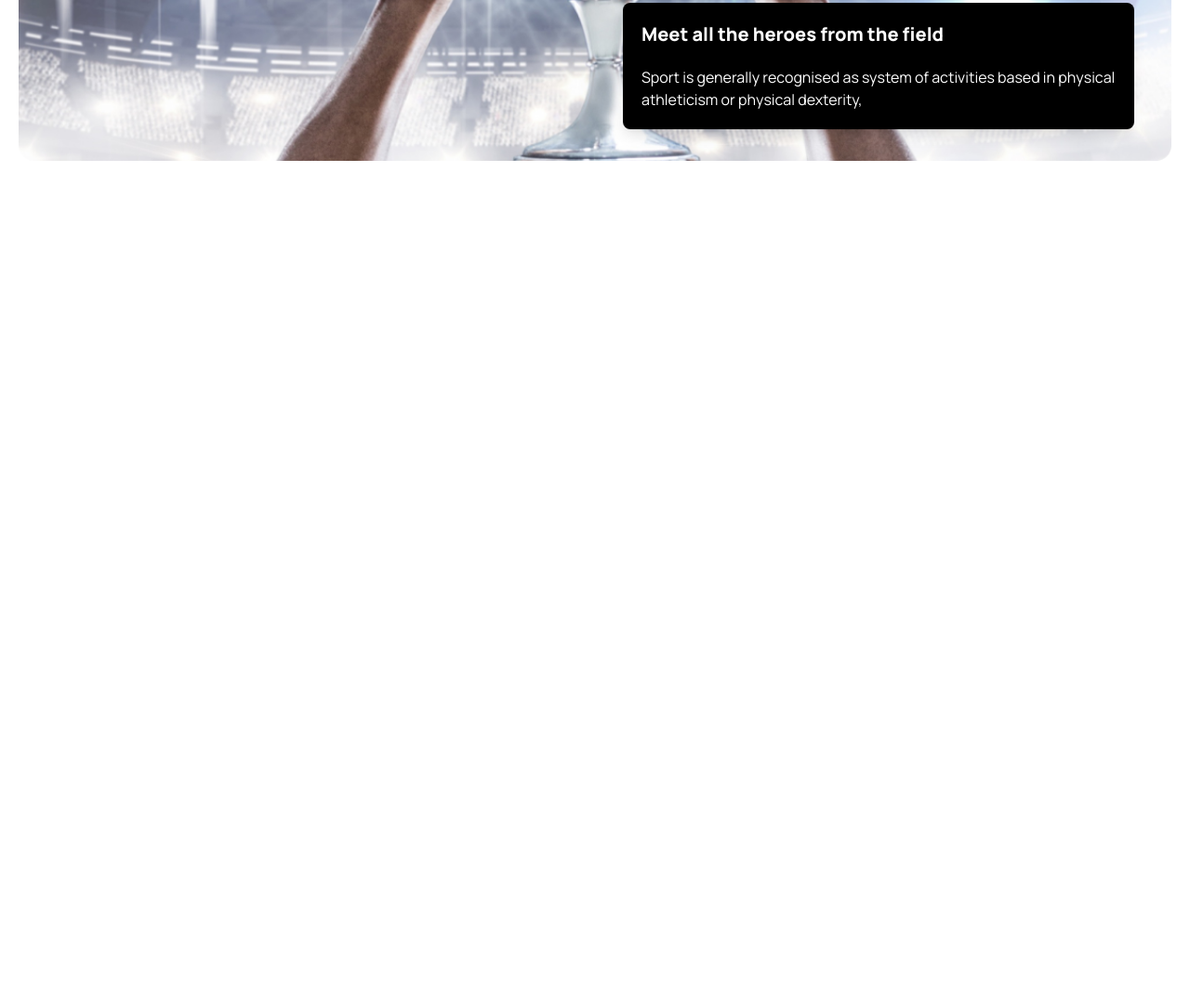
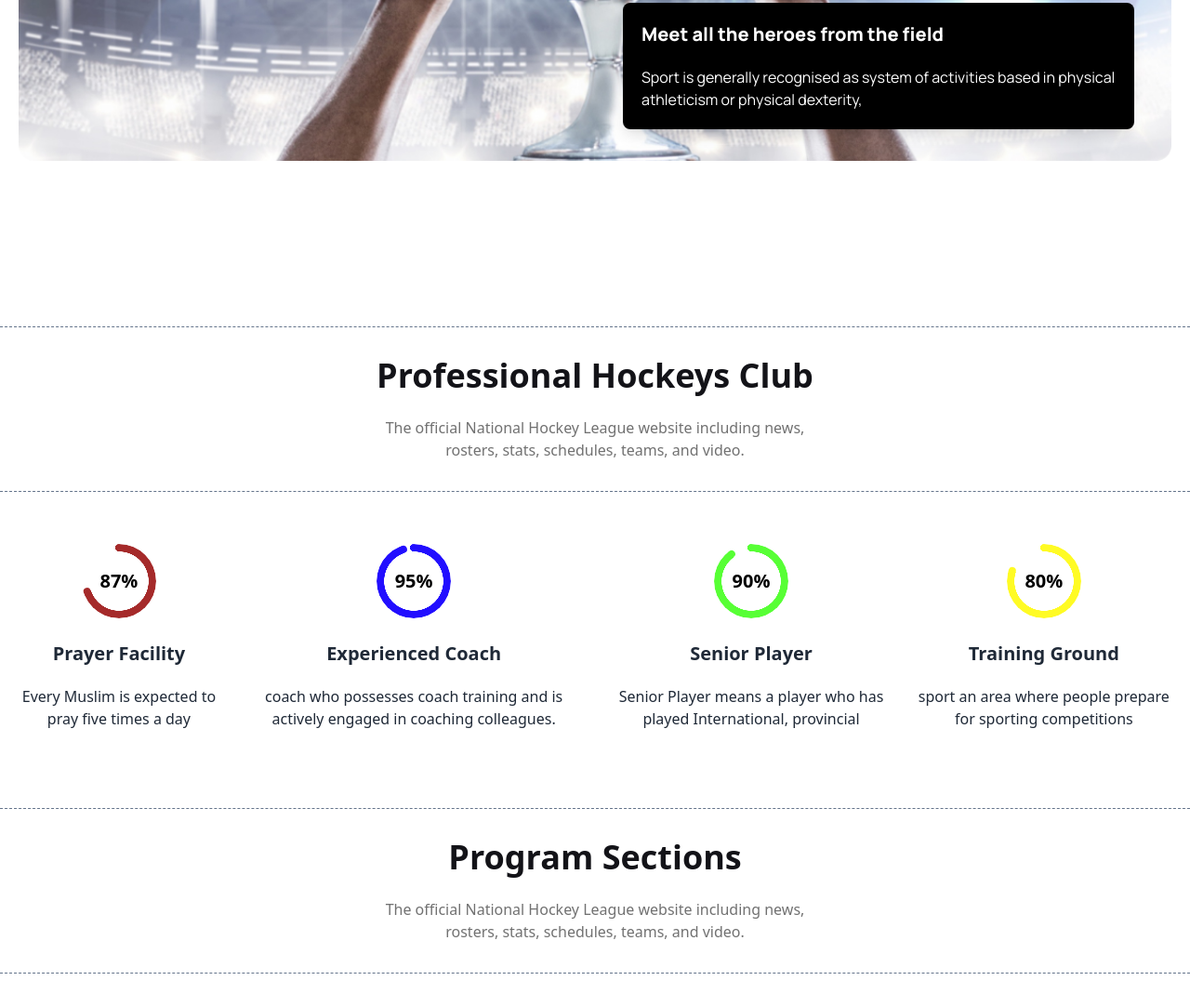
Before and after one commit to tanvirwebpro/B9A3-Hockeys, a plain HTML site: page index.html in a window 1280 px wide. Shown: the part 478-1561 px from the top of the page at 93% size. Before the commit the page ends 800 px from the top, so only its background shows below. Drawn offline with nearby package versions, Linux system fonts and the light colour scheme.

Commit message:
programm section added

```diff
--- a/index.html
+++ b/index.html
@@ -29,6 +29,7 @@
 </head>
 <body>
     <header class="px-5 lg:max-w-7xl mx-auto">
+      <!--Nav bar-->
         <nav>
             <div class="navbar bg-base-100">
                 <div class="navbar-start">
@@ -62,6 +63,7 @@
                 </div>
               </div>
         </nav>
+        <!--slider-->
         <div class="">
           <div class="carousel w-full relative">
             <div id="slide1" class="carousel-item relative w-full">
@@ -99,5 +101,58 @@
           </div>
         </div>
     </header>
+    <main class="lg:max-w-7xl mx-auto">
+      <!--Club section-->
+      <section>
+        <div class="">
+          <div class="mx-auto text-center my-9 border-dashed border-t border-b border-slate-500 p-8">
+            <h2 class="font-extrabold text-4xl mb-6 text-[#131318]">Professional Hockeys Club</h2>
+            <p class="font-medium text-[#13131399]">The official National Hockey League website including news,<br> rosters,
+              stats, schedules, teams, and video.</p>
+          </div>
+          <div class=" gap-6 lg:flex p-5">
+            <div class="text-center">
+              <div class="radial-progress" style="color: brown; --value:70;" role="progressbar"><span
+                  class="text-black font-extrabold text-xl">87%</span></div>
+              <h4 class="font-semibold text-xl mt-6 mb-5">Prayer Facility</h4>
+              <p class="mb-7">Every Muslim is expected to pray five times a day</p>
+            </div>
+            <div class="text-center">
+              <div class="radial-progress" style="color: rgb(34, 14, 255); --value:95;" role="progressbar"><span
+                  class="text-black font-extrabold text-xl">95%</span></div>
+              <h4 class="font-semibold text-xl mt-6 mb-5">Experienced Coach</h4>
+              <p class="mb-7">coach who possesses coach training and is actively engaged in coaching colleagues.
+              </p>
+            </div>
+            <div class="text-center">
+              <div class="radial-progress" style="color: rgb(87, 255, 53); --value:90;" role="progressbar"><span
+                  class="text-black font-extrabold text-xl">90%</span></div>
+              <h4 class="font-semibold text-xl mt-6 mb-5">Senior Player</h4>
+              <p class="mb-7">Senior Player means a player who has played International, provincial</p>
+            </div>
+            <div class="text-center">
+              <div class="radial-progress" style="color: rgb(255, 251, 36); --value:80;" role="progressbar"><span
+                  class="text-black font-extrabold text-xl">80%</span></div>
+              <h4 class="font-semibold text-xl mt-6 mb-5">Training Ground</h4>
+              <p class="mb-7">sport an area where people prepare for sporting competitions</p>
+            </div>
+          </div>
+
+        </div>
+      </section>
+      <!--Programm section-->
+      <section>
+        <div>
+          <div class="mx-auto text-center my-9 border-dashed border-t border-b border-slate-500 p-8">
+            <h2 class="font-extrabold text-4xl mb-6 text-[#131318]">Program Sections</h2>
+            <p class="font-medium text-[#13131399]">The official National Hockey League website including news,<br> rosters,
+              stats, schedules, teams, and video.</p>
+          </div>
+          <div>
+
+          </div>
+        </div>
+      </section>
+    </main>
 </body>
 </html>
```
